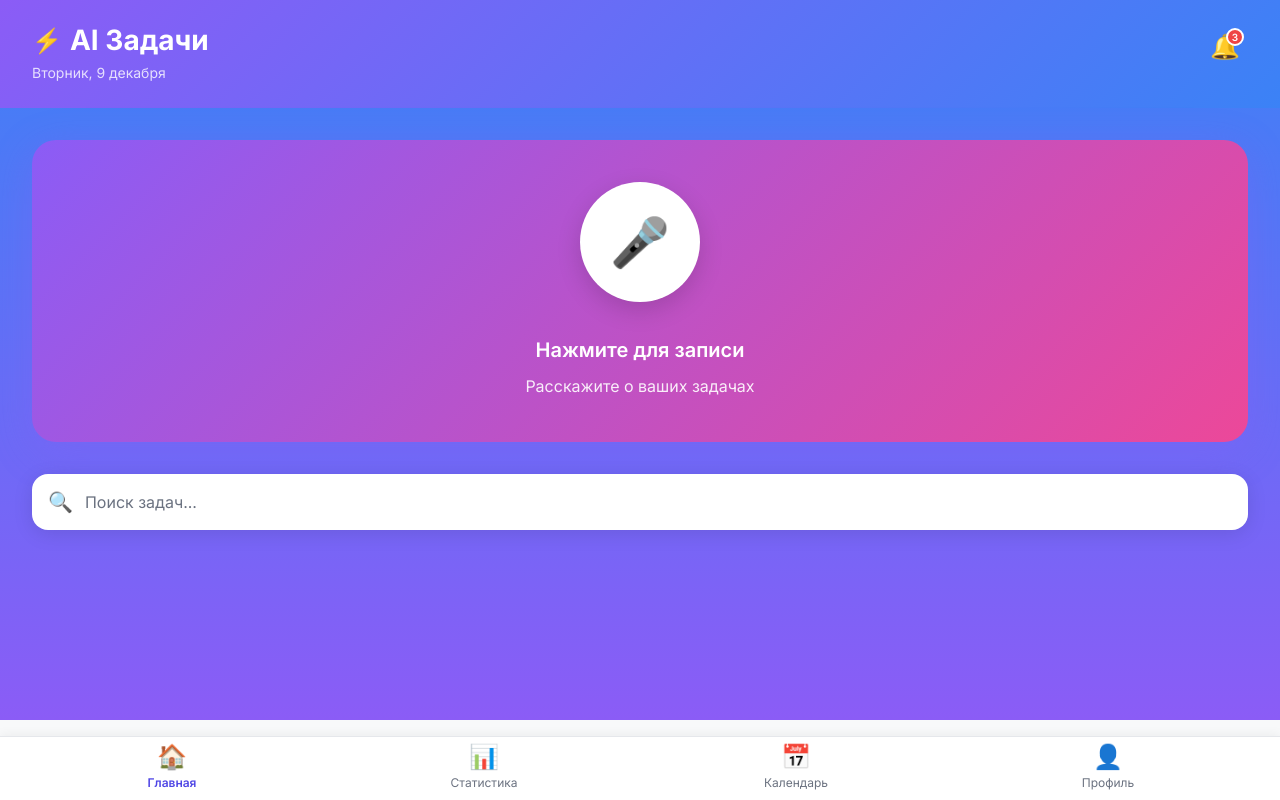
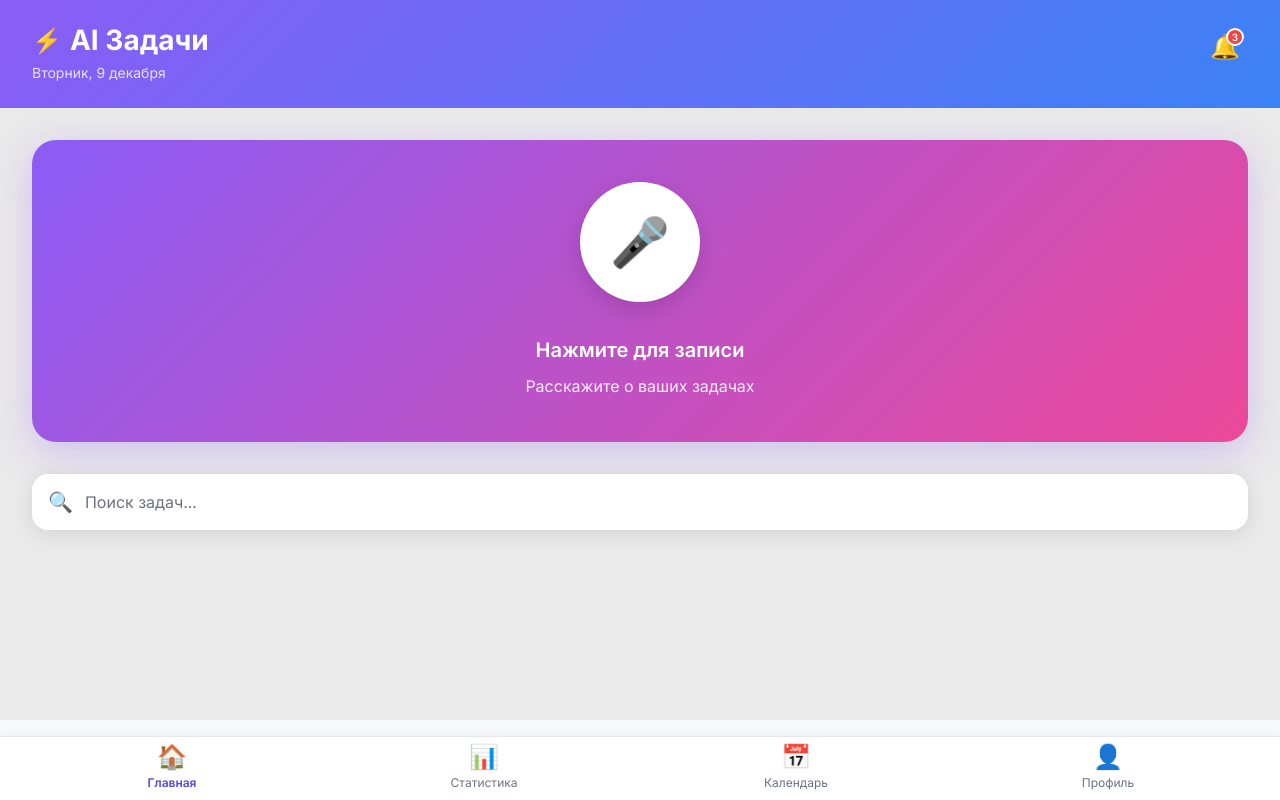
Before and after one commit to zernitskiyCode/AI_To_Do_List, a React (Vite) app: page / in a window 1280 px wide. Built offline with nearby package versions, Linux system fonts and the light colour scheme.

Commit message:
refrech colors on website

```diff
--- a/src/styles/_layout.scss
+++ b/src/styles/_layout.scss
@@ -41,7 +41,7 @@ main {
 
 // Главная страница с градиентным фоном
 .home-page {
-  background: linear-gradient(180deg, #3B82F6 0%, #8B5CF6 100%);
+  background: rgb(234, 234, 234);
   min-height: calc(100vh - 64px);
   margin: -16px;
   padding: 16px;
```
